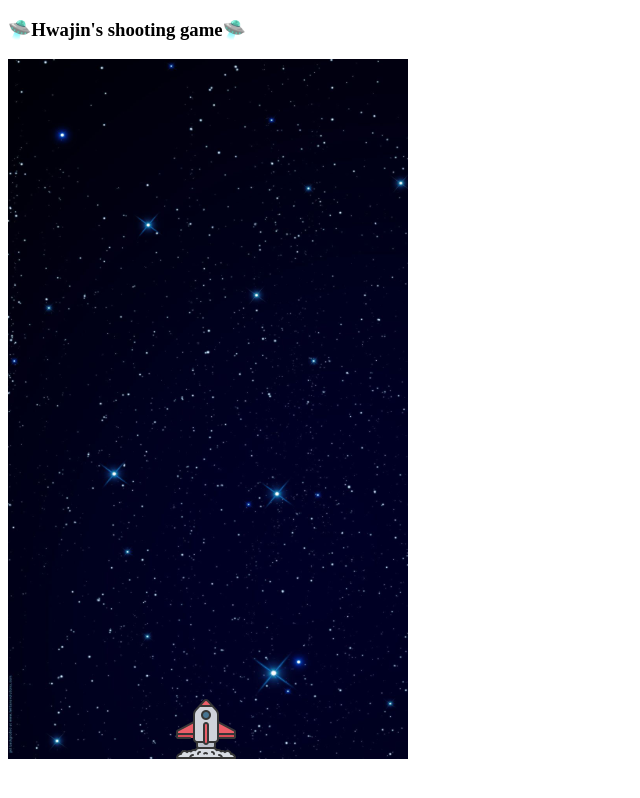
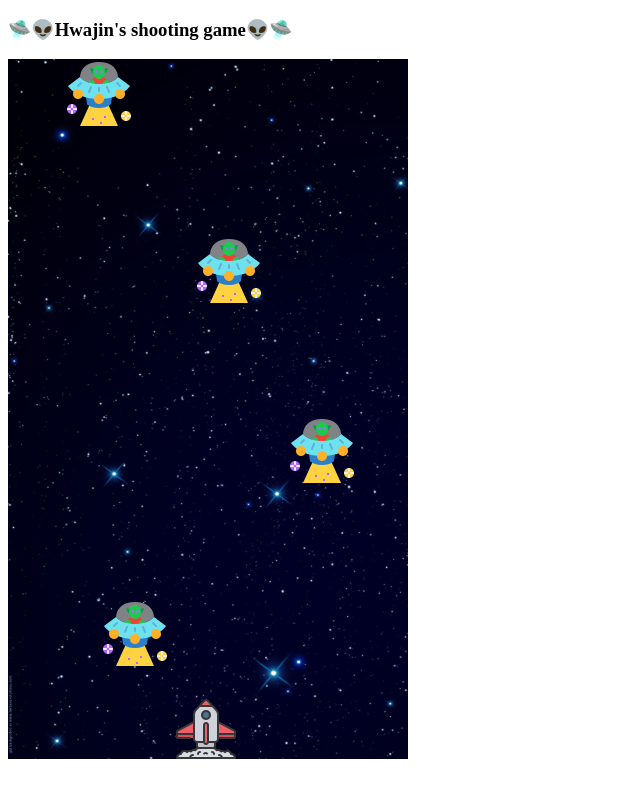
Before and after one commit to hwajin-Chae/class_javascript, a plain HTML site: page youtube_class/project_game_01/index.html in a window 1280 px wide. Shown: the whole page, without its empty margins (0-640 px from the left). Drawn offline with Linux system fonts and the light colour scheme; files whose address does not match are found by name.

Commit message:
Enemy 내려오기

```diff
--- a/youtube_class/project_game_01/index.html
+++ b/youtube_class/project_game_01/index.html
@@ -7,7 +7,7 @@
   <title>Document</title>
 </head>
 <body>
-  <h3>🛸Hwajin's shooting game🛸</h3>
+  <h3>🛸👽Hwajin's shooting game👽🛸</h3>
   <script src="main.js"></script>
 </body>
 </html>
--- a/youtube_class/project_game_01/main.js
+++ b/youtube_class/project_game_01/main.js
@@ -22,10 +22,34 @@ function Bullet() {
   this.x = 0;
   this.y = 0;
   this.init = function () {
-    this.x = space_shipX;
+    this.x = space_shipX + 22;
     this.y = space_shipY;
 
     bulletList.push(this);
+  };
+  this.update = function () {
+    this.y -= 7;
+  }
+}
+
+function generateRandomValue(min, max) {
+  let randomNum = Math.floor(Math.random()*(max-min+1))+min;
+  return randomNum;
+}
+
+let enemyList = [];
+
+function Enemy() {
+  this.x = 0;
+  this.y = 0;
+  this.init = function () {
+    this.y = 0;
+    this.x = generateRandomValue(0, canvas.width-64);
+    enemyList.push(this)
+  };
+
+  this.update = function () {
+    this.y += 3;
   }
 }
 
@@ -67,6 +91,13 @@ function createBullet() {
   console.log("새로운 총알 리스트", bulletList);
 }
 
+function createEnemy() {
+  const interval = setInterval(function () {
+    let e = new Enemy();
+    e.init()
+  }, 1000);
+}
+
 function update() {
   if (39 in keysDown) {
     space_shipX += 5;  // 우주선의 속도
@@ -83,14 +114,27 @@ function update() {
     space_shipX = canvas.width - 60;
   }
   // 우주선의 좌표값이 무한대로 업데이트 되는 게 아닌, 캔버스 안에서만 움직이게 하려면
+
+  // 총알의 y좌표 업데이트 하는 함수호출
+  for (let i = 0; i<bulletList.length; i++) {
+    bulletList[i].update();
+  }
+
+  for (let i = 0; i<enemyList.length; i++) {
+    enemyList[i].update();
+  }
 }
 
 function render() {
   ctx.drawImage(backgroundImage, 0, 0, canvas.width, canvas.height);
   ctx.drawImage(spaceshipImage, space_shipX, space_shipY);
 
-  for (let i = 0; i < bulletList.length; i++){
+  for (let i = 0; i < bulletList.length; i++) {
     ctx.drawImage(bulletImage, bulletList[i].x, bulletList[i].y);
+  }
+
+  for (let i = 0; i < enemyList.length; i++) {
+    ctx.drawImage(enemyImage, enemyList[i].x, enemyList[i].y);
   }
 }
 
@@ -102,7 +146,9 @@ function main() {
 
 loadImage();
 setupKeyboardListener();
+createEnemy();
 main();
+
 
 // 총알 만들기
 // 1. 스페이스바를 누르면 총알 발사
@@ -110,3 +156,11 @@ main();
 // 3. 발사된 총알들은 총알 배열에 저장한다
 // 4. 모든 총알들은 x, y 좌표 값이 있어야 한다
 // 5. 총알 배열을 가지고 render 그려준다
+
+// 적군 만들기
+// 1. 귀엽다:>   x,y 좌표, init 초기화, update
+// 2. 위치가 랜덤으로 떨어진다
+// 3. 위에서 아래로 내려온다(y좌표 증가)
+// 4. 1초마다 하나씩 적군이 나온다
+// 5. 적군의 우주선이 바닥에 닿으면 게임오버
+// 6. 적군과 총알이 만나면 우주선이 사라진다 & 점수 1점 획득
```
